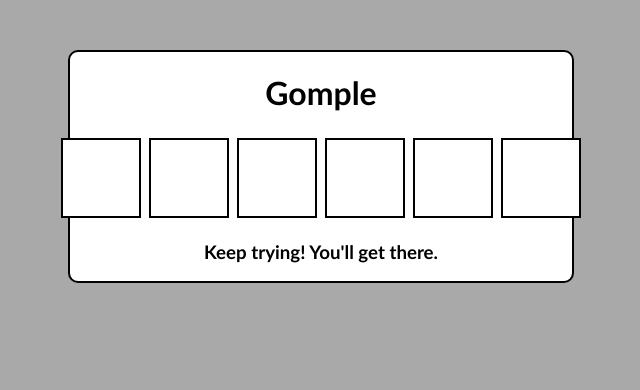
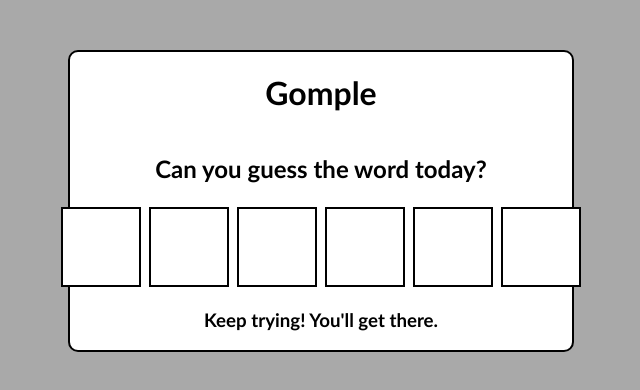
Before and after one commit to PaarkG/gomple, a React (Vite) app: page / in a window 1280 px wide. Shown: the top 390 px of the page, without its empty margins (319-959 px from the left). Built offline with nearby package versions, Linux system fonts and the light colour scheme.

Commit message:
new subheading

```diff
--- a/index.html
+++ b/index.html
@@ -4,7 +4,7 @@
     <meta charset="UTF-8" />
     <link rel="icon" type="image/svg+xml" href="/favicon.svg" />
     <meta name="viewport" content="width=device-width, initial-scale=1.0" />
-    <title>my-app</title>
+    <title>GOMPLE</title>
   </head>
   <body>
     <div id="root"></div>
--- a/src/App.css
+++ b/src/App.css
@@ -10,7 +10,7 @@
 }
 
 
-h1, h3 {
+h1, h2, h3 {
   width: 100%;
   text-align: center;
 }
--- a/src/App.tsx
+++ b/src/App.tsx
@@ -5,6 +5,7 @@ function App() {
   return (
     <div className="game">
       <h1>Gomple</h1>
+      <h2>Can you guess the word today?</h2>
       <Grid />
       <h3>Keep trying! You'll get there.</h3>
     </div>
```
